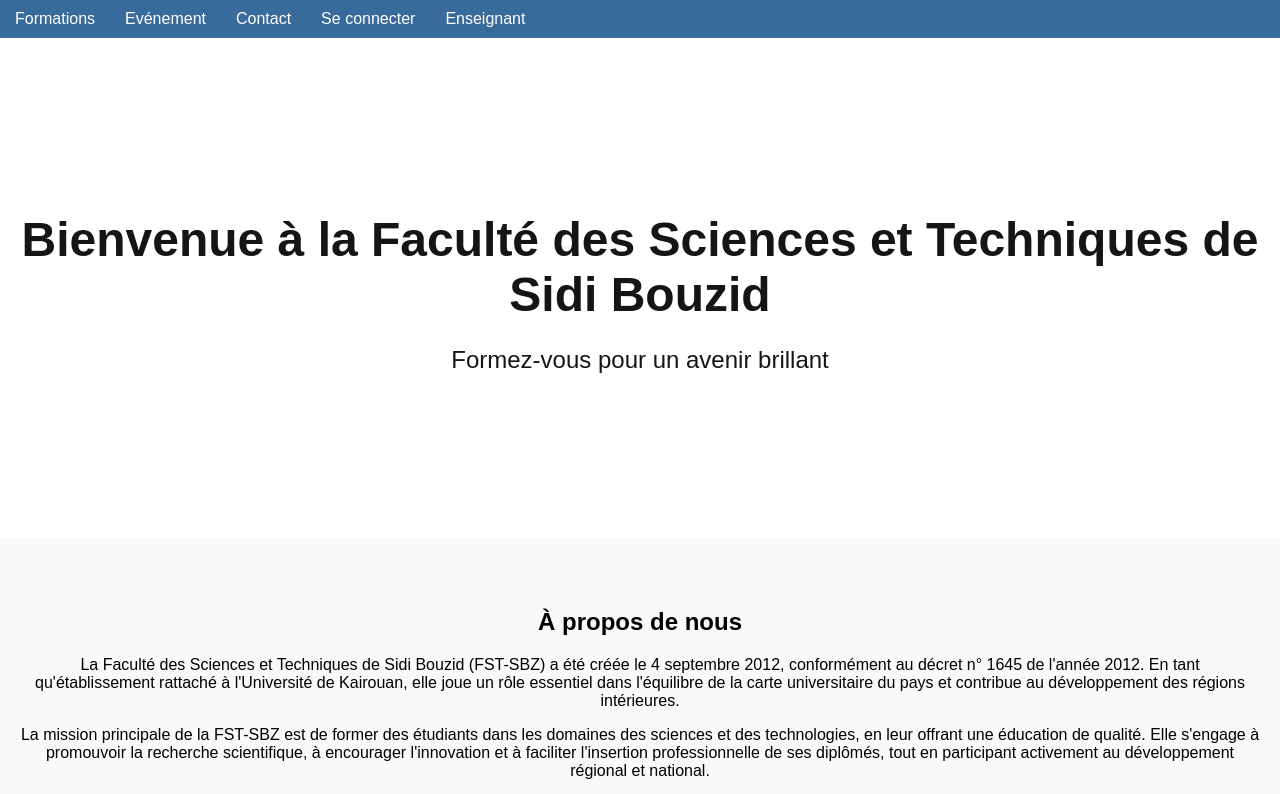
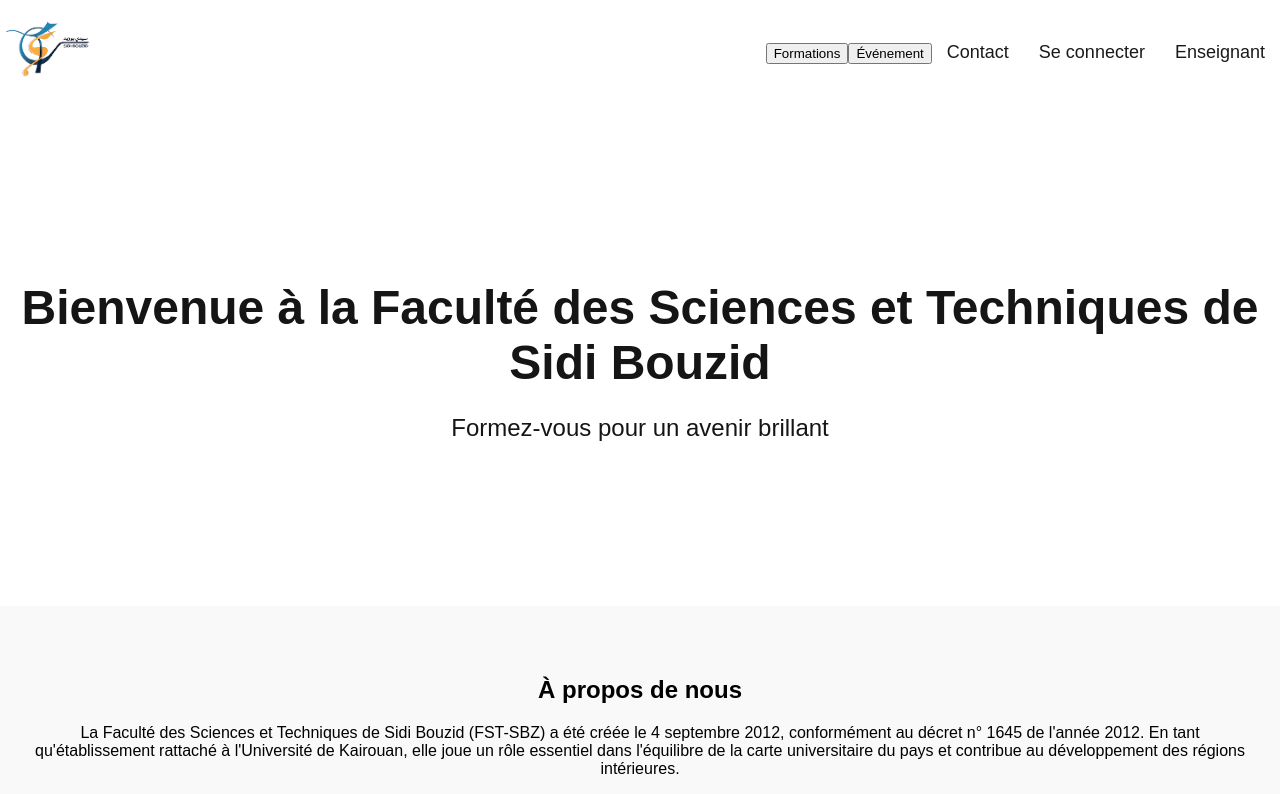
Before and after one commit to yousfiines/pfe, a React (Create React App) app in the folder frontEnd/: page / in a window 1280 px wide. Shown: the top 794 px of the page. Built offline with nearby package versions, Linux system fonts and the light colour scheme.

Commit message:
header modified

```diff
--- a/frontEnd/src/App.js
+++ b/frontEnd/src/App.js
@@ -1,27 +1,51 @@
 import React from "react";
-import { BrowserRouter as Router, Routes, Route,} from "react-router-dom";
+import { BrowserRouter as Router, Routes, Route, Navigate } from "react-router-dom";
 import Header from "./components/layout/Header/header.js";
 import Footer from "./components/layout/Footer/footer.js";
-import "./styles.css"
-import Connexion from "./pages/connexion.js"
-import Inscription from "./pages/inscription.js"
+import "./styles.css";
+import Connexion from "./pages/connexion.js";
+import Inscription from "./pages/inscription.js";
 import InscriptionEN from "./pages/inscriptionEN.js";
-import Enseignant from "./pages/enseignant.js"
+import Enseignant from "./pages/enseignant.js";
+import { useLocation } from "react-router-dom";
+
+
 function App() {
   return (
+    <Router>
+      <AppContent />
+    </Router>
+  );
+}
 
-    <Router>
-       <Header />
-      <div className="app">
+function AppContent() {
+  const location = useLocation(); // Hook pour obtenir le chemin actuel
+
+  // Liste des chemins où le Header doit être affiché
+  const pathsWithHeader = ["/" ];
+
+  // Vérifie si le chemin actuel est dans la liste
+  const shouldShowHeader = pathsWithHeader.includes(location.pathname);
+
+  return (
+    <div className="app">
+      {/* Affiche le Header uniquement si nécessaire */}
+      {shouldShowHeader && <Header />}
       <Routes>
+        {/* Redirige l'utilisateur vers /connexion lorsque l'URL est / */}
+        <Route path="/" element={<Navigate to="/" />} />
+        </Routes>
+
+      <Routes>
+
         <Route path="/connexion" element={<Connexion />} />
         <Route path="/inscription" element={<Inscription />} />
         <Route path="/inscriptionEn" element={<InscriptionEN />} />
         <Route path="/enseignant" element={<Enseignant />} />
-        </Routes>
-        <Footer />
-      </div>
-    </Router>
+      </Routes>
+
+      <Footer />
+    </div>
   );
 }
 
--- a/frontEnd/src/components/layout/Header/header.js
+++ b/frontEnd/src/components/layout/Header/header.js
@@ -1,42 +1,44 @@
-import React from "react";
-const header= () => {
+import React, { useRef } from "react"; // Import useRef
+import logoFac from "./../../../assets/logoFac.png";
+
+const Header = () => { // Correct name of the component
+  const newsSectionRef = useRef(null);
+  const programsSectionRef = useRef(null);
+
+  const scrollToSection = (ref) => {
+    ref.current.scrollIntoView({ behavior: "smooth" });
+  };
+
   return (
     <div className="home-page">
-      {/* En-tête */}
       <header className="header">
-
+        <a href="/">
+          <img src={logoFac} width="100" height="100" alt="Logo de la Faculté" />
+        </a>
         <nav className="nav">
-          <a href ="/formations">Formations</a>
-          <a href ="/evenement">Evénement</a>
-          <a href ="/contact">Contact</a>
-          <a href ="/connexion">Se connecter</a>
-          <a href ="/enseignant">Enseignant</a>
-
+          <button onClick={() => scrollToSection(programsSectionRef)}>Formations</button>
+          <button onClick={() => scrollToSection(newsSectionRef)}>Événement</button>
+          <a href="/contact">Contact</a>
+          <a href="/connexion">Se connecter</a>
+          <a href="/enseignant">Enseignant</a>
         </nav>
       </header>
 
-      {/* Bannière principale */}
       <section className="hero-section">
         <div className="hero-content">
           <h1>Bienvenue à la Faculté des Sciences et Techniques de Sidi Bouzid</h1>
           <p>Formez-vous pour un avenir brillant</p>
-
         </div>
       </section>
 
-      {/* À propos de la faculté */}
       <section className="about-section">
         <h2>À propos de nous</h2>
         <p>
-        La Faculté des Sciences et Techniques de Sidi Bouzid (FST-SBZ) a été créée le 4 septembre 2012,
-conformément au décret n° 1645 de l'année 2012. En tant qu'établissement rattaché à l'Université de
-Kairouan, elle joue un rôle essentiel dans l'équilibre de la carte universitaire du pays et contribue au
-développement des régions intérieures.
+          La Faculté des Sciences et Techniques de Sidi Bouzid (FST-SBZ) a été créée le 4 septembre 2012, conformément au décret n° 1645 de l'année 2012. En tant qu'établissement rattaché à l'Université de Kairouan, elle joue un rôle essentiel dans l'équilibre de la carte universitaire du pays et contribue au développement des régions intérieures.
         </p>
-        <p>La mission principale de la FST-SBZ est de former des étudiants dans les domaines des sciences
-et des technologies, en leur offrant une éducation de qualité. Elle s'engage à promouvoir la recherche
-scientifique, à encourager l'innovation et à faciliter l'insertion professionnelle de ses diplômés, tout en
-participant activement au développement régional et national.</p>
+        <p>
+          La mission principale de la FST-SBZ est de former des étudiants dans les domaines des sciences et des technologies, en leur offrant une éducation de qualité. Elle s'engage à promouvoir la recherche scientifique, à encourager l'innovation et à faciliter l'insertion professionnelle de ses diplômés, tout en participant activement au développement régional et national.
+        </p>
         <div className="stats">
           <div className="stat">
             <h3>5000+</h3>
@@ -53,62 +55,39 @@
         </div>
       </section>
 
-      {/* Formations proposées */}
-      <section className="programs-section">
+      <section className="programs-section" ref={programsSectionRef}>
         <h2>Nos formations</h2>
         <div className="programs-grid">
           <div className="program-card">
-            <h3>Licence </h3>
+            <h3>Licence</h3>
             <p>Découvrez notre programme de licence</p>
-
           </div>
           <div className="program-card">
-            <h3>Master </h3>
+            <h3>Master</h3>
             <p>Explorez notre programme de master</p>
-
           </div>
           <div className="program-card">
-            <h3>Doctorat </h3>
+            <h3>Doctorat</h3>
             <p>Participez à des recherches de pointe</p>
-
           </div>
         </div>
       </section>
 
-      {/* Actualités et événements */}
-      <section className="news-section">
+      <section className="news-section" ref={newsSectionRef}>
         <h2>Actualités et événements</h2>
         <div className="news-grid">
           <div className="news-card">
             <h3>Conférence sur l'IA</h3>
             <p>Rejoignez notre conférence sur l'intelligence artificielle.</p>
-
           </div>
           <div className="news-card">
             <h3>Atelier de programmation</h3>
             <p>Participez à notre atelier de programmation avancée.</p>
-
           </div>
         </div>
       </section>
-
-      {/* Témoignages
-      <section className="testimonials-section">
-        <h2>Témoignages</h2>
-        <div className="testimonials-grid">
-          <div className="testimonial-card">
-            <p>"La faculté m'a offert une formation de qualité et des opportunités incroyables."</p>
-            <h4>- Jean Dupont, Diplômé en Informatique</h4>
-          </div>
-          <div className="testimonial-card">
-            <p>"Un environnement stimulant pour apprendre et grandir."</p>
-            <h4>- Marie Curie, Étudiante en Biotechnologie</h4>
-          </div>
-        </div>
-      </section> */}
-
-      </div>
+    </div>
   );
 };
 
-export default header;
+export default Header; // Correct export
--- a/frontEnd/src/pages/connexion.js
+++ b/frontEnd/src/pages/connexion.js
@@ -145,7 +145,7 @@
     padding: "40px",
     borderRadius: "10px",
     boxShadow: "0 4px 8px rgba(0, 0, 0, 0.1)",
-    maxWidth: "400px",
+    maxWidth: "300px",
     width: "100%",
     marginRight: "50px",
   },
@@ -154,7 +154,7 @@
     flexDirection: "column",
   },
   formGroup: {
-    marginBottom: "20px",
+    marginBottom: "30px",
   },
   input: {
     width: "100%",
--- a/frontEnd/src/styles.css
+++ b/frontEnd/src/styles.css
@@ -17,22 +17,24 @@
   display: flex;
   justify-content: space-between;
   align-items: center;
-  padding: 10px;
-  background-color: #386a9b;
+  padding: 1px;
+  background-color: #ffffffcb;
   color: #fff;
   width: 100%;
 }
 
 /* Style pour la navbar */
 .nav a {
-  color: #fff;
-  margin:  15px;
-  text-decoration: none;
-  font-size: 16px;
-  transition: color 0.3s ease;
+  margin: 0 15px; /* Espace entre les liens */
+  text-decoration: none; /* Supprime le soulignement */
+  color: #1b1a1a; /* Couleur du texte */
+  font-size: 18px;
 
 }
 /* Style pour le logo */
+
+
+
 
 /* Style pour la liste des liens */
 nav ul {
@@ -42,11 +44,7 @@
 }
 
 /* Style pour les éléments de la liste */
-nav ul li {
-  margin-left: 20px;
 
-
-}
 
 /* Style pour les liens */
 nav ul li a {
```
Also changed, not shown: frontEnd/src/assets/logoFac.png (added), frontEnd/src/pages/etudiant.js (added).
